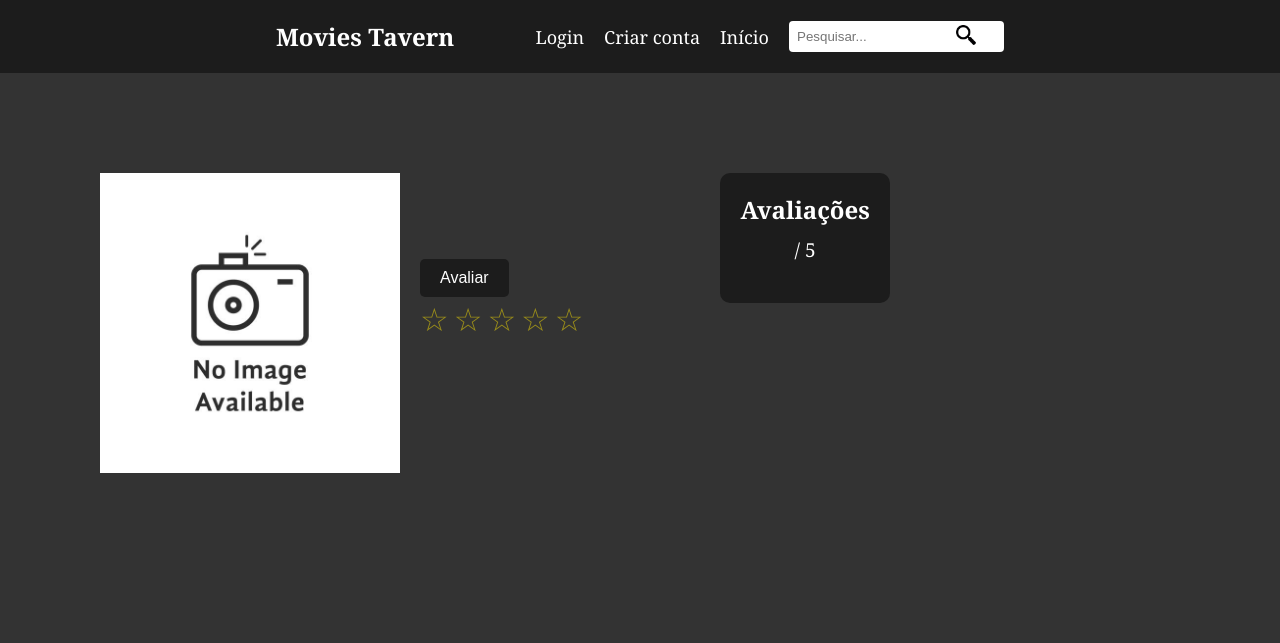
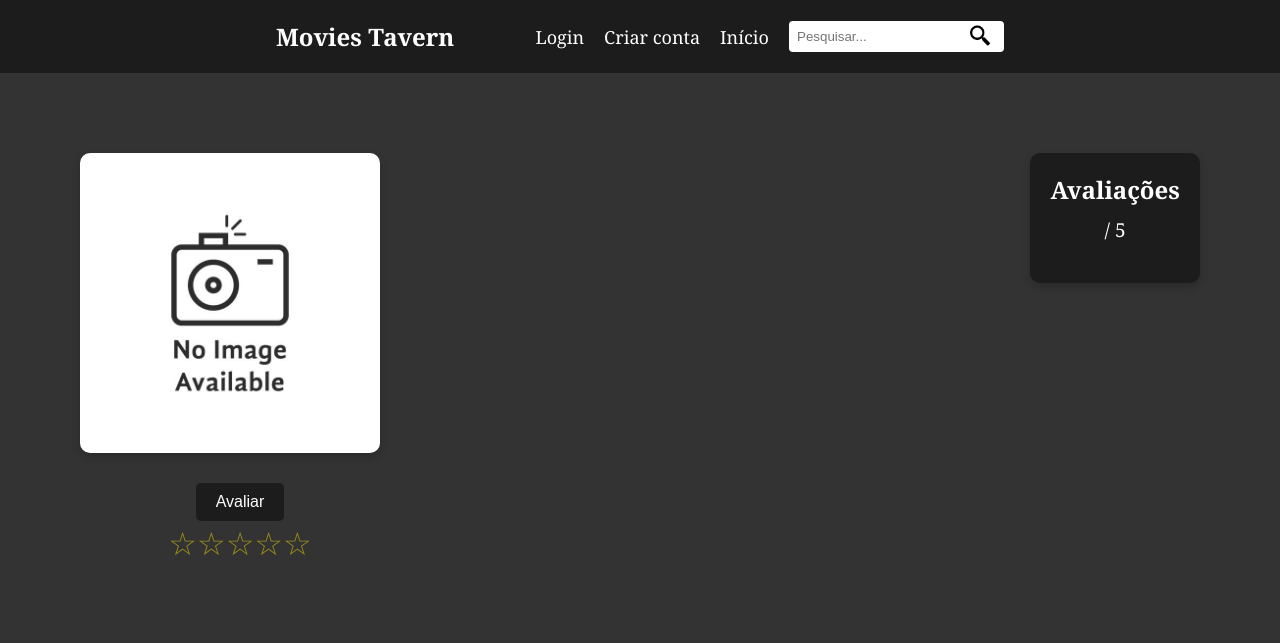
Before and after one commit to thiagocamerato757/Movies_Tavern, a Flask app: template templates/movie.html in a window 1280 px wide. Shown: the top 643 px of the page. Run offline with Flask 3, Linux system fonts and the light colour scheme; the template is opened without the code that fills it, so the values that code supplies are empty; parts of the project's set-up code (start-up, migrations or seed data) failed here and were passed over.

Commit message:
algumas alterações de estética

```diff
--- a/static/Starstyle.css
+++ b/static/Starstyle.css
@@ -41,10 +41,11 @@ nav ul li a {
     text-decoration: none;
     color: #fff;
     font-size: 18px;
+    transition: color 0.3s;
 }
 
 nav ul li a:hover {
-    color: #8800ff;
+    color: #C5A647;
 }
 
 .barra-pesquisa {
@@ -75,8 +76,8 @@ nav ul li a:hover {
 
 .main-content {
     display: flex;
-    padding: 100px;
-    padding-right: 390px;
+    padding: 80px;
+    justify-content: space-between;
 }
 
 .movie-details {
@@ -90,6 +91,9 @@ nav ul li a:hover {
     max-width: 300px;
     height: auto;
     margin-right: 20px;
+    border-radius: 10px;
+    margin-bottom: 20px;
+    box-shadow: 0 4px 8px rgba(0, 0, 0, 0.2);
 }
 
 .movie-info {
@@ -104,6 +108,7 @@ nav ul li a:hover {
     max-width: 200px;
     flex-shrink: 0;
     align-self: flex-start;
+    box-shadow: 0 4px 8px rgba(0, 0, 0, 0.2);
 }
 
 .avaliacao-geral h2 {
@@ -111,7 +116,7 @@ nav ul li a:hover {
 }
 
 .titulto-filme {
-    font-size: 2em;
+    font-size: 2.5em;
     margin-bottom: 20px;
 }
 
@@ -120,10 +125,17 @@ p {
     margin-bottom: 20px;
 }
 
-.avaliacao-container {
+.imagem-filme-container {
     display: flex;
     flex-direction: column;
-    align-items: flex-start;
+    align-items: center;
+}
+
+.avaliacao-container {
+    margin-top: 10px;
+    display: flex;
+    flex-direction: column;
+    align-items: center;
 }
 
 .avaliacao {
@@ -141,7 +153,7 @@ p {
     cursor: pointer;
     color: #ffe500;
     font-size: 2em;
-    margin-right: 5px;
+    transition: color 0.3s;
 }
 
 .star-icon::before {
@@ -161,7 +173,7 @@ p {
     content: "\2605";
 }
 
-button {
+#btn-avaliar {
     padding: 10px 20px;
     font-size: 1em;
     color: #fff;
@@ -169,10 +181,12 @@ button {
     border: none;
     border-radius: 5px;
     cursor: pointer;
+    transition: background-color 0.3s;
 }
 
 .avaliacao-enviada .star-icon {
     pointer-events: none;
-    color: #c4c4c4;
+    color: #ffe500;
     cursor: default;
+    opacity: 0.8;
 }
--- a/templates/movie.html
+++ b/templates/movie.html
@@ -26,15 +26,12 @@
     </header>
     <div class="main-content">
         <div class="movie-details">
-            {% if movie.poster_path %}
-                <img class="imagem-filme" src="https://image.tmdb.org/t/p/w500{{ movie.poster_path }}" alt="{{ movie.title }} poster">
-            {% else %}
-                <img class="imagem-filme" src="{{ url_for('static', filename='no_image.jpg') }}" alt="{{ movie.title }} poster">
-            {% endif %}
-            <div class="movie-info">
-                <h1 class="titulto-filme">{{ movie.title }}</h1>
-                <p>{{ movie.overview }}</p>
-                <br><br><br>
+            <div class="imagem-filme-container">
+                {% if movie.poster_path %}
+                    <img class="imagem-filme" src="https://image.tmdb.org/t/p/w500{{ movie.poster_path }}" alt="{{ movie.title }} poster">
+                {% else %}
+                    <img class="imagem-filme" src="{{ url_for('static', filename='no_image.jpg') }}" alt="{{ movie.title }} poster">
+                {% endif %}
                 <div class="avaliacao-container">
                     <button id="btn-avaliar">Avaliar</button>
                     <ul class="avaliacao desabilitada">
@@ -47,11 +44,17 @@
                     <button id="submit-rating" style="display: none;">Enviar Avaliação</button>
                 </div>
             </div>
+            <div class="movie-info">
+                <h1 class="titulto-filme">{{ movie.title }}</h1>
+                <p>{{ movie.overview }}</p>
+                <br><br><br>
+            </div>
         </div>
         <div class="avaliacao-geral">
             <h2>Avaliações</h2>
             <p>{{ average_rating }} / 5</p>
         </div>
+
     </div>
     <script src="{{ url_for('static', filename='rating.js') }}"></script>
 </body>
--- a/templates/search.html
+++ b/templates/search.html
@@ -41,7 +41,7 @@
                         {% else %}
                             <form action="{{ url_for('movie_detail', movie_id=movie.id) }}">
                                 <button type="submit" class="image_botao">
-                                    <img  class="image_movie" src="static/no_image.jpg" alt="{{ movie.title }} poster">
+                                    <img  class="no_image_movie" src="static/noimage_door.png" alt="{{ movie.title }} poster">
                                 </button>
                             </form>
                         {% endif %}
```
Also changed, not shown: static/buscastyle.css (+24 -4 lines), static/styles.css (+10 -3 lines), static/noimage_door.png (added).
